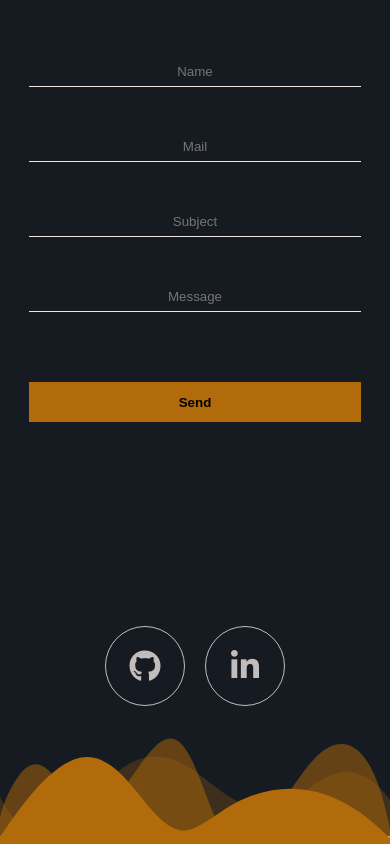
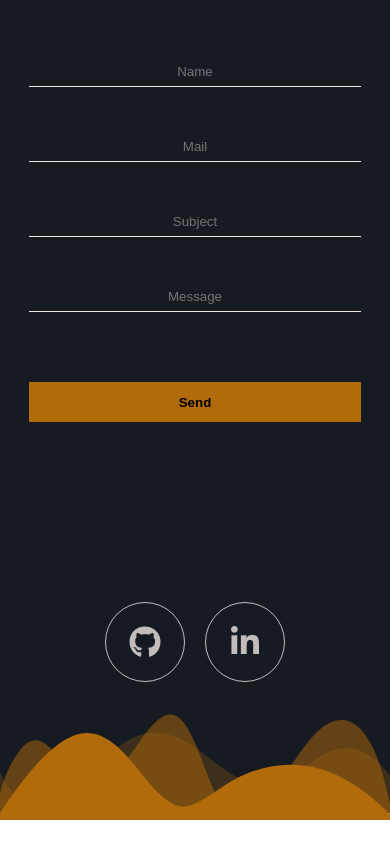
Before and after one commit to maxidefilippis/portfolio, a React (Create React App) app: page / in a window 390 px wide. Shown: the part 4675-5519 px from the top of the page. After the commit the page ends 5495 px from the top, so only its background shows below. Built offline with nearby package versions, Linux system fonts and the light colour scheme; some icons are missing; a web font is replaced by a local one.

Commit message:
[FIX] Responsive design Footer

```diff
--- a/src/components/Footer/footer.module.scss
+++ b/src/components/Footer/footer.module.scss
@@ -63,7 +63,7 @@
 
 @media only screen and (max-width: 450px) {
   .footer {
-    padding-top: 100px;
+    padding-top: 75px;
   }
   .socialIcon {
    top: -120px;
```
